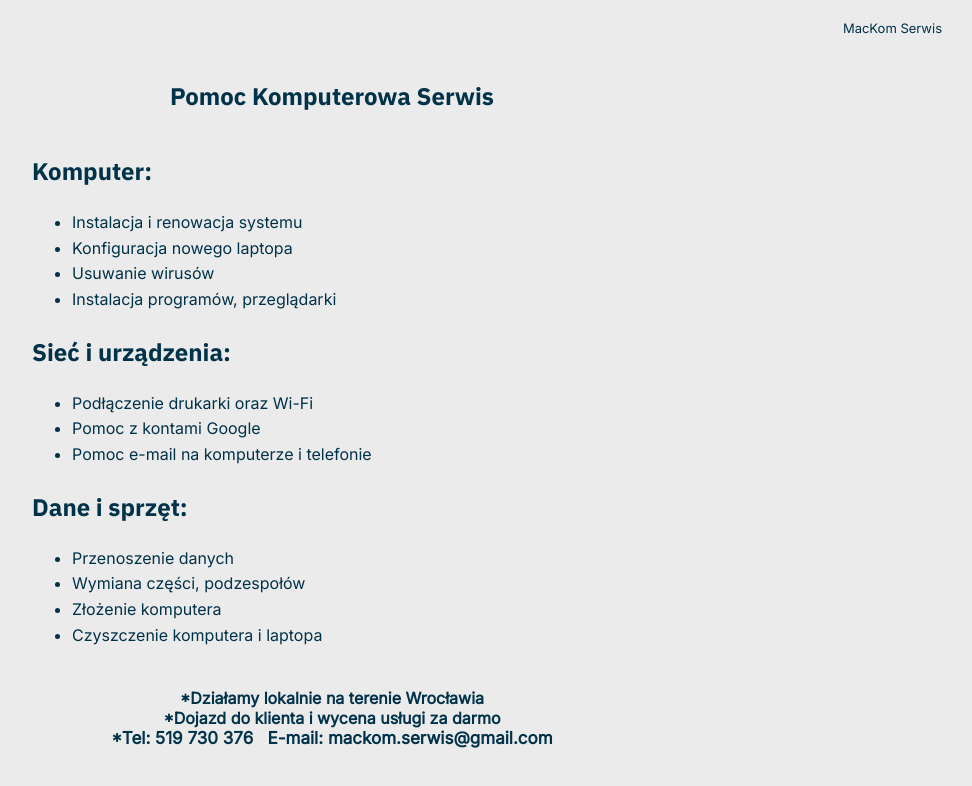
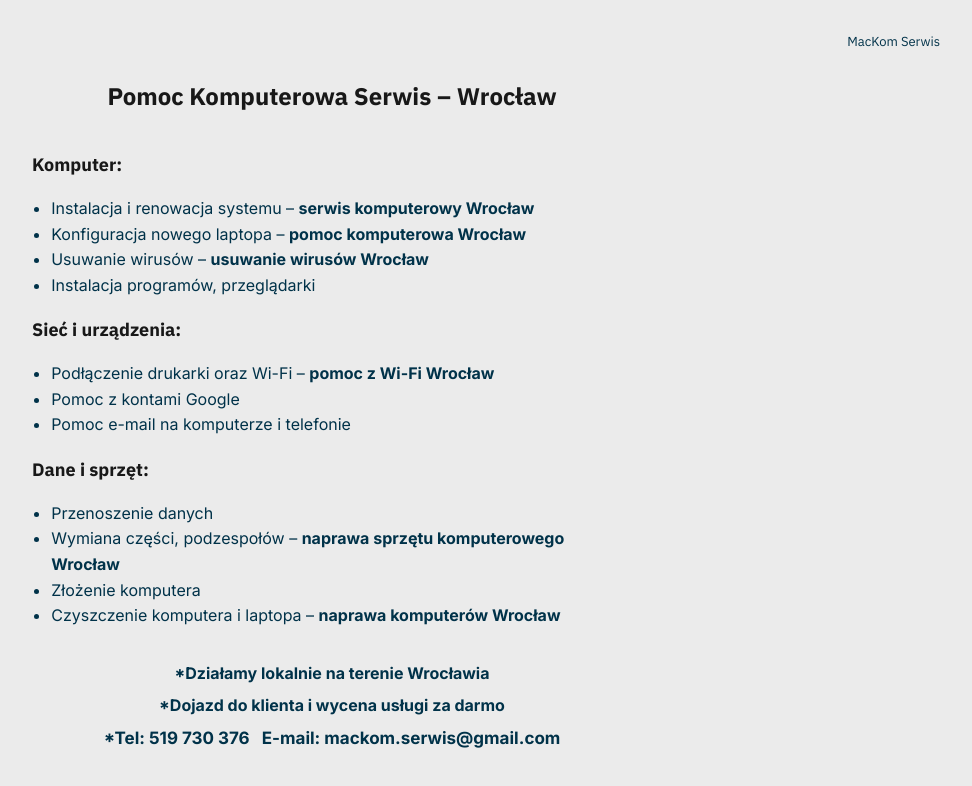
Before and after one commit to Mathiell/mackomserwis, a plain HTML site: page index.html in a window 1280 px wide. Shown: the whole page, without its empty margins (308-1280 px from the left). Drawn offline with Linux system fonts and the light colour scheme.

Commit message:
index updated

```diff
--- a/index.html
+++ b/index.html
@@ -1,74 +1,92 @@
 <!DOCTYPE html>
 <html lang="pl">
 <head>
-  <meta charset="UTF-8">
-  <title>MacKom Serwis</title>
-
-  <!-- Import Google Fonts -->
-  <link href="https://fonts.googleapis.com/css2?family=IBM+Plex+Sans:wght@700&family=Inter&display=swap" rel="stylesheet">
-
+  <meta charset="UTF-8" />
+  <meta name="viewport" content="width=device-width, initial-scale=1.0" />
+  <meta name="description" content="Serwis komputerowy Wrocław – pomoc komputerowa, naprawa komputerów, usuwanie wirusów, konfiguracja Wi-Fi i sprzętu. Dojazd gratis." />
+  <meta name="keywords" content="serwis komputerowy Wrocław, pomoc komputerowa Wrocław, naprawa komputerów Wrocław, usuwanie wirusów Wrocław, pomoc z Wi-Fi Wrocław, naprawa sprzętu komputerowego Wrocław" />
+  <meta name="author" content="MacKom Serwis" />
+  <title>MacKom Serwis – Pomoc komputerowa Wrocław</title>
+  <link href="https://fonts.googleapis.com/css2?family=IBM+Plex+Sans:wght@400;700&family=Inter:wght@400;700&display=swap" rel="stylesheet" />
   <style>
     body {
+      margin: 0;
+      padding: 2em;
       background-color: #EBEBEB;
       color: #003249;
       font-family: 'Inter', sans-serif;
-      margin: 40px;
+      font-size: 16px;
+      line-height: 1.6;
     }
 
-    h1, h2, h3 {
+    header {
+      display: flex;
+      justify-content: flex-end;
+      font-size: 13px;
+      font-family: 'IBM Plex Sans', sans-serif;
+    }
+
+    h1 {
+      text-align: center;
       font-family: 'IBM Plex Sans', sans-serif;
       font-weight: 700;
+      font-size: 24px;
+      color: #181818;
+      margin-top: 1em;
+      margin-bottom: 1.5em;
     }
 
-    .top-right {
-      position: absolute;
-      top: 20px;
-      right: 30px;
-      font-size: 13px;
+    section {
+      max-width: 600px;
+      margin: 0 auto 2em;
     }
 
-    .header {
-      text-align: center;
-      font-size: 24px;
-      margin-top: 80px;
+    h2 {
+      font-family: 'IBM Plex Sans', sans-serif;
+      font-weight: 700;
+      font-size: 18px;
+      color: #181818;
+      margin-top: 1em;
     }
 
-    .section {
-      font-size: 16px;
-      line-height: 1.6;
-      max-width: 600px;
-      margin: 40px auto;
+    ul {
+      padding-left: 1.2em;
     }
 
-    .footer {
+    .footer-info {
       text-align: center;
-      font-size: 16px;
       font-weight: bold;
     }
 
-    .footer .big {
-      font-size: 17px;
+    .footer-info p {
+      margin: 0.4em 0;
+    }
+
+    .highlight {
+      font-weight: bold;
     }
   </style>
 </head>
 <body>
 
-  <div class="top-right">MacKom Serwis</div>
+  <header>
+    <div>MacKom Serwis</div>
+  </header>
 
-  <h1 class="header">Pomoc Komputerowa Serwis</h1>
+  <h1>Pomoc Komputerowa Serwis – Wrocław</h1>
 
-  <div class="section">
+  <section>
     <h2>Komputer:</h2>
     <ul>
-      <li>Instalacja i renowacja systemu</li>
-      <li>Konfiguracja nowego laptopa</li>
-      <li>Usuwanie wirusów</li>
+      <li>Instalacja i renowacja systemu – <span class="highlight">serwis komputerowy Wrocław</span></li>
+      <li>Konfiguracja nowego laptopa – <span class="highlight">pomoc komputerowa Wrocław</span></li>
+      <li>Usuwanie wirusów – <span class="highlight">usuwanie wirusów Wrocław</span></li>
       <li>Instalacja programów, przeglądarki</li>
     </ul>
 
     <h2>Sieć i urządzenia:</h2>
     <ul>
-      <li>Podłączenie drukarki oraz Wi-Fi</li>
+      <li>Podłączenie drukarki oraz Wi-Fi – <span class="highlight">pomoc z Wi-Fi Wrocław</span></li>
       <li>Pomoc z kontami Google</li>
       <li>Pomoc e-mail na komputerze i telefonie</li>
     </ul>
@@ -76,16 +94,16 @@
     <h2>Dane i sprzęt:</h2>
     <ul>
       <li>Przenoszenie danych</li>
-      <li>Wymiana części, podzespołów</li>
+      <li>Wymiana części, podzespołów – <span class="highlight">naprawa sprzętu komputerowego Wrocław</span></li>
       <li>Złożenie komputera</li>
-      <li>Czyszczenie komputera i laptopa</li>
+      <li>Czyszczenie komputera i laptopa – <span class="highlight">naprawa komputerów Wrocław</span></li>
     </ul>
-  </div>
+  </section>
 
-  <div class="footer">
-    *Działamy lokalnie na terenie Wrocławia<br>
-    *Dojazd do klienta i wycena usługi za darmo<br>
-    <span class="big">*Tel: 519 730 376 &nbsp; E-mail: mackom.serwis@gmail.com</span>
+  <div class="footer-info">
+    <p>*Działamy lokalnie na terenie Wrocławia</p>
+    <p>*Dojazd do klienta i wycena usługi za darmo</p>
+    <p style="font-size:17px;">*Tel: 519 730 376 &nbsp; E-mail: mackom.serwis@gmail.com</p>
   </div>
 
 </body>
```
